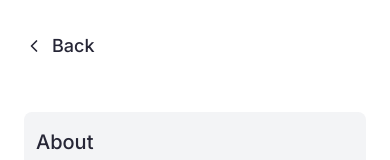
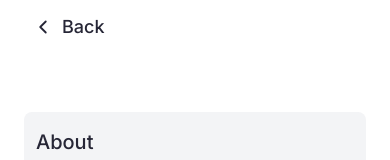
Before and after one commit to shrirambalaji/shrirambalaji.com, a Next.js app: page / in a window 390 px wide. Both pictures are taken after a click on the button "Menu Button". Shown: the top 160 px of the page. Built offline with nearby package versions, Linux system fonts and the light colour scheme.

Commit message:
fix: align header / menu

```diff
--- a/src/components/Navbar.tsx
+++ b/src/components/Navbar.tsx
@@ -174,12 +174,12 @@ export const Menu = () => {
     >
       <button
         onClick={hideMenu}
-        className="absolute top-6 left-4 p-2 rounded-lg hover:bg-gray-100 dark:hover:bg-ghostindigo-800 transition-colors flex items-center gap-2"
+        className="absolute top-[0.325rem] left-6 p-2 flex items-center gap-2"
         aria-label="Close menu"
       >
         <svg
-          width="20"
-          height="20"
+          width="22"
+          height="22"
           viewBox="0 0 24 24"
           fill="none"
           stroke="currentColor"
```
